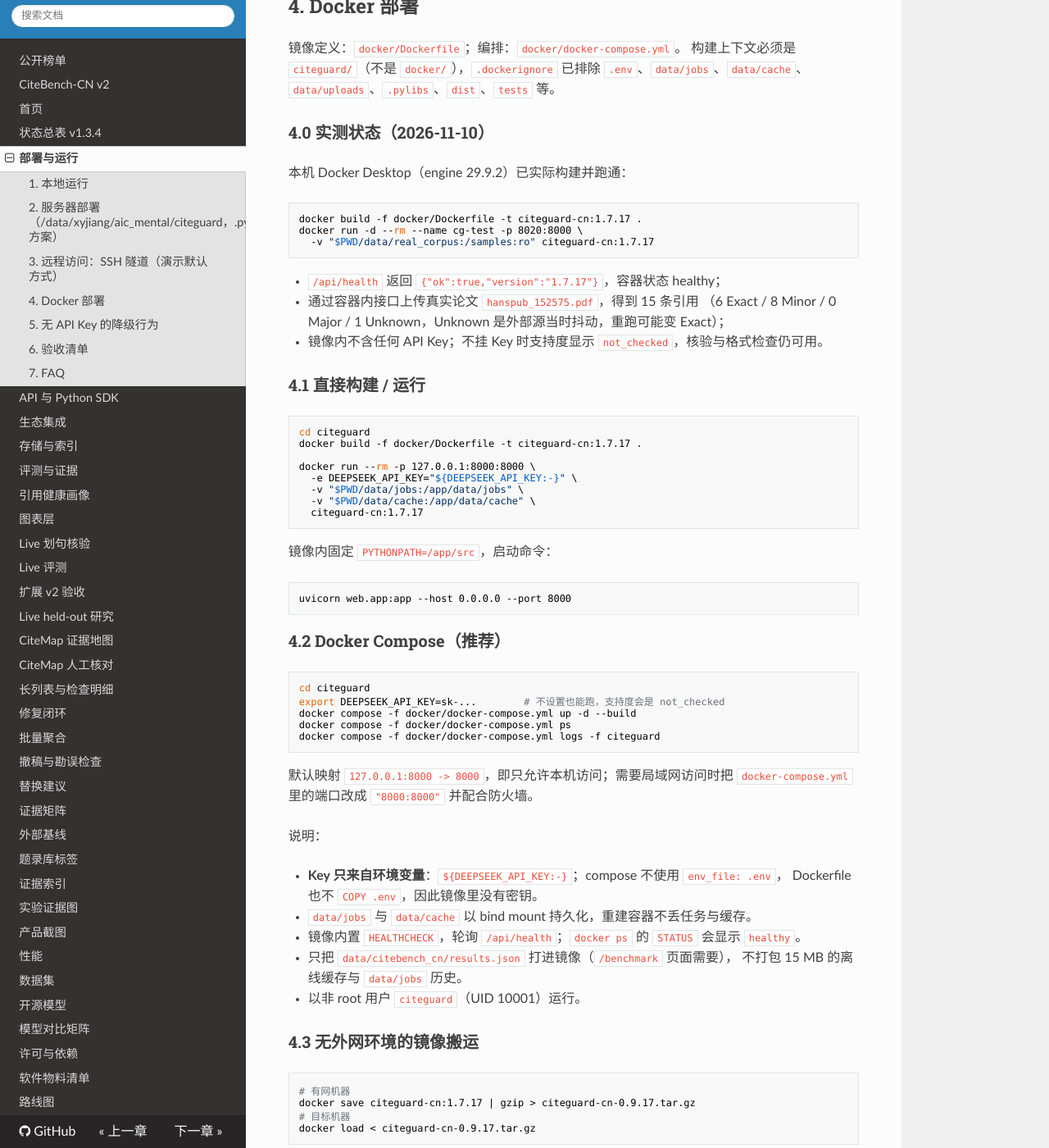
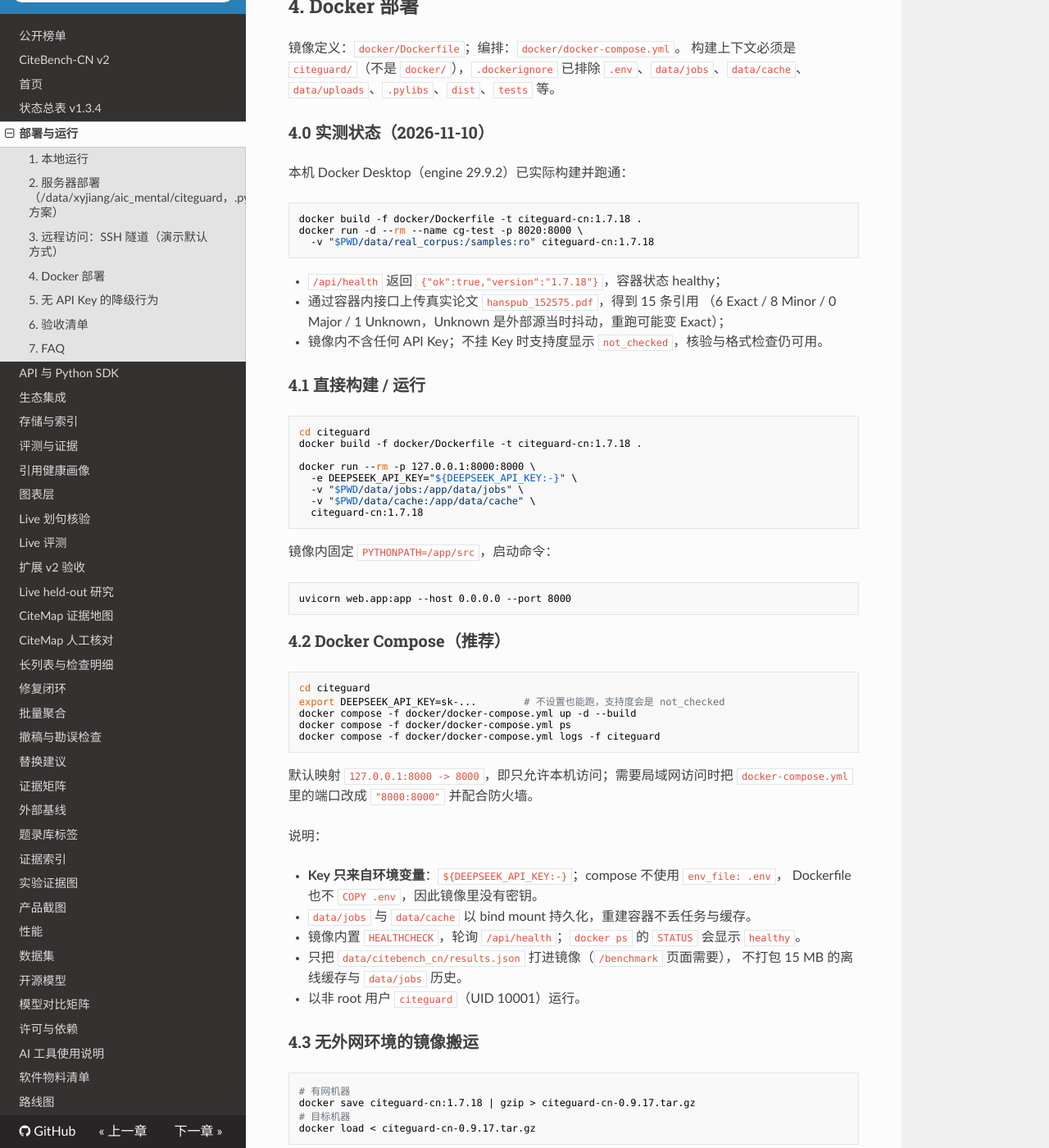
Before and after one commit to kkk431/citeguard-cn, an MkDocs documentation site: the page built from docs/deployment.md, in a window 1280 px wide and 1400 px high, scrolled down 5949 px. Shown: the whole window at 82% size. Built offline with MkDocs 1.6.1, drawn with Linux system fonts in a browser that asks for light colours; nearby versions of some CDN libraries.

Commit message:
Add Live page auto-prewarm and AI usage disclosure (1.7.18)

````diff
--- a/docs/deployment.md
+++ b/docs/deployment.md
@@ -299,12 +299,12 @@ ssh -L 18000:127.0.0.1:8000 jxy-2
 本机 Docker Desktop（engine 29.9.2）已实际构建并跑通：
 
 ```bash
-docker build -f docker/Dockerfile -t citeguard-cn:1.7.17 .
+docker build -f docker/Dockerfile -t citeguard-cn:1.7.18 .
 docker run -d --rm --name cg-test -p 8020:8000 \
-  -v "$PWD/data/real_corpus:/samples:ro" citeguard-cn:1.7.17
+  -v "$PWD/data/real_corpus:/samples:ro" citeguard-cn:1.7.18
 ```
 
-- `/api/health` 返回 `{"ok":true,"version":"1.7.17"}`，容器状态 healthy；
+- `/api/health` 返回 `{"ok":true,"version":"1.7.18"}`，容器状态 healthy；
 - 通过容器内接口上传真实论文 `hanspub_152575.pdf`，得到 15 条引用
   （6 Exact / 8 Minor / 0 Major / 1 Unknown，Unknown 是外部源当时抖动，重跑可能变 Exact）；
 - 镜像内不含任何 API Key；不挂 Key 时支持度显示 `not_checked`，核验与格式检查仍可用。
@@ -313,13 +313,13 @@ docker run -d --rm --name cg-test -p 8020:8000 \
 
 ```bash
 cd citeguard
-docker build -f docker/Dockerfile -t citeguard-cn:1.7.17 .
+docker build -f docker/Dockerfile -t citeguard-cn:1.7.18 .
 
 docker run --rm -p 127.0.0.1:8000:8000 \
   -e DEEPSEEK_API_KEY="${DEEPSEEK_API_KEY:-}" \
   -v "$PWD/data/jobs:/app/data/jobs" \
   -v "$PWD/data/cache:/app/data/cache" \
-  citeguard-cn:1.7.17
+  citeguard-cn:1.7.18
 ```
 
 镜像内固定 `PYTHONPATH=/app/src`，启动命令：
@@ -355,7 +355,7 @@ docker compose -f docker/docker-compose.yml logs -f citeguard
 
 ```bash
 # 有网机器
-docker save citeguard-cn:1.7.17 | gzip > citeguard-cn-0.9.17.tar.gz
+docker save citeguard-cn:1.7.18 | gzip > citeguard-cn-0.9.17.tar.gz
 # 目标机器
 docker load < citeguard-cn-0.9.17.tar.gz
 ```
--- /dev/null
+++ b/docs/evidence/logs/docker-1.7.18-health.txt
@@ -0,0 +1,6 @@
+image=citeguard-cn:1.7.18
+container=cg-health-1718
+port=18086
+health={"ok":true,"version":"1.7.18","offline":true}
+engine=29.9.2
+date=2026-11-15T02:40:00+08:00
--- a/docs/sbom.json
+++ b/docs/sbom.json
@@ -3,11 +3,11 @@
   "specVersion": "1.5",
   "version": 1,
   "metadata": {
-    "timestamp": "2026-11-14T17:48:17Z",
+    "timestamp": "2026-11-14T18:29:24Z",
     "component": {
       "type": "application",
       "name": "citeguard-cn",
-      "version": "1.7.17",
+      "version": "1.7.18",
       "licenses": [
         {
           "license": {
@@ -19,7 +19,7 @@
     "tools": [
       {
         "name": "make_sbom.py",
-        "version": "1.7.17"
+        "version": "1.7.18"
       }
     ]
   },
--- a/mkdocs.yml
+++ b/mkdocs.yml
@@ -45,6 +45,7 @@ nav:
   - 开源模型: models.md
   - 模型对比矩阵: model_matrix.md
   - 许可与依赖: licenses.md
+  - AI 工具使用说明: ai_usage.md
   - 软件物料清单: sbom.md
   - 路线图: plan_national.md
 markdown_extensions:
````
Also changed, not shown: CHANGELOG.md (+7 -0 lines), README.md (+5 -5 lines), docs/ai_usage.md (added, +62 -0 lines), docs/evidence_index.md (+3 -2 lines), docs/live.md (+1 -1 lines), web/static/css/live.css (+15 -0 lines), web/static/js/live.js (+55 -2 lines), docs/evidence/shots/phase-58-live-autoprewarm-1.7.18.png (added), 7 other files.
